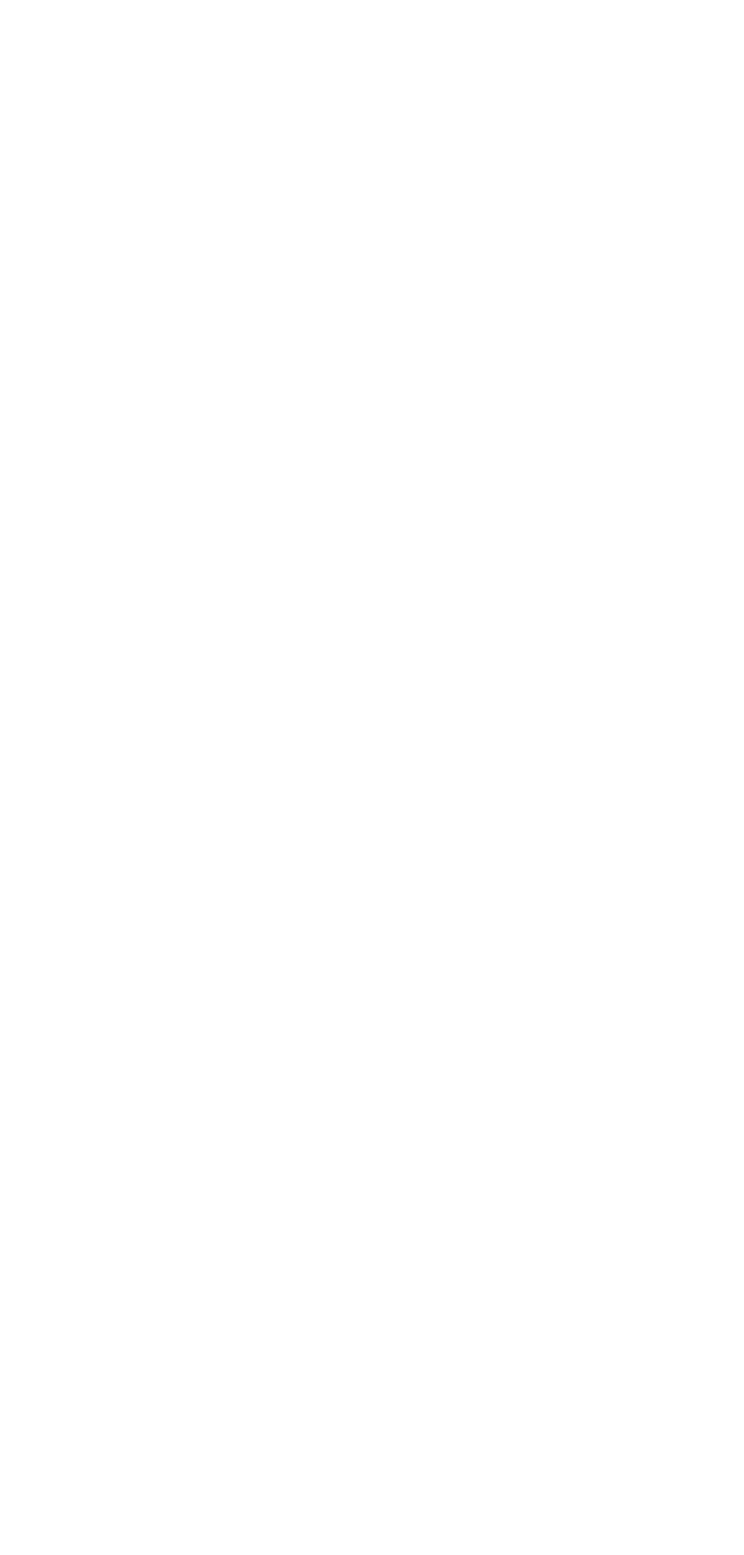
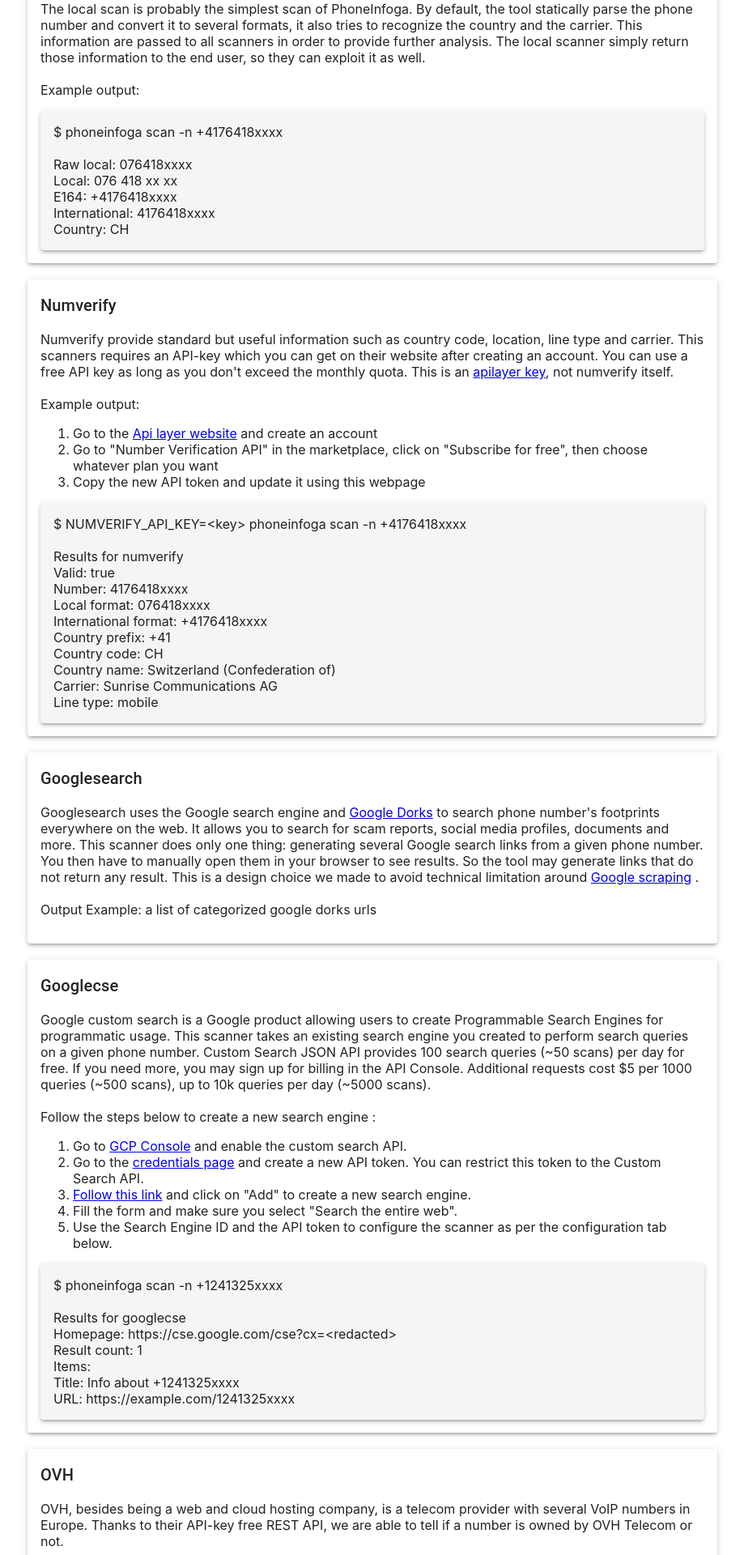
Before and after one commit to hirusha-adi/Stalker, a React (Create React App) app in the folder stalker/: page /phoneinfoga in a window 1280 px wide. Shown: the part 1540-3460 px from the top of the page at 81% size, without its empty margins (180-1099 px from the left). Before the commit the page ends 1428 px from the top, so only its background shows below. Built offline with nearby package versions, Linux system fonts and the light colour scheme.

Commit message:
add info about scanners

```diff
--- a/stalker/src/components/phoneNum/introInfomation.js
+++ b/stalker/src/components/phoneNum/introInfomation.js
@@ -5,6 +5,7 @@ import React, { useState } from "react";
 import Grid from "@mui/material/Grid";
 import Collapse from "@mui/material/Collapse";
 import IconButton from "@mui/material/IconButton";
+import { Paper, Typography } from "@mui/material";
 
 // mui icons
 import ExpandMoreIcon from "@mui/icons-material/ExpandMore";
@@ -19,6 +20,243 @@ const FeaturesList = ({ title, items }) => {
     <>
       <h2>{title}</h2>
       <ul>{generateListItems()}</ul>
+    </>
+  );
+};
+
+const ScannersInformation = () => {
+  const ScannerLocal = () => (
+    <Paper elevation={3} style={{ padding: "16px" }}>
+      <Typography variant="h6" gutterBottom>
+        Local
+      </Typography>
+      <p>
+        The local scan is probably the simplest scan of PhoneInfoga. By default,
+        the tool statically parse the phone number and convert it to several
+        formats, it also tries to recognize the country and the carrier. This
+        information are passed to all scanners in order to provide further
+        analysis. The local scanner simply return those information to the end
+        user, so they can exploit it as well.
+        <br />
+        <br />
+        Example output:
+      </p>
+      <Paper
+        style={{ backgroundColor: "#f5f5f5", padding: "16px" }}
+        elevation={3}
+      >
+        $ phoneinfoga scan -n +4176418xxxx
+        <br />
+        <br />
+        Raw local: 076418xxxx
+        <br />
+        Local: 076 418 xx xx
+        <br />
+        E164: +4176418xxxx
+        <br />
+        International: 4176418xxxx
+        <br />
+        Country: CH
+      </Paper>
+    </Paper>
+  );
+
+  const ScannerNumverify = () => (
+    <Paper elevation={3} style={{ padding: "16px" }}>
+      <Typography variant="h6" gutterBottom>
+        Numverify
+      </Typography>
+      <p>
+        Numverify provide standard but useful information such as country code,
+        location, line type and carrier. This scanners requires an API-key which
+        you can get on their website after creating an account. You can use a
+        free API key as long as you don't exceed the monthly quota. This is an{" "}
+        <a href="https://apilayer.com/marketplace/number_verification-api">
+          apilayer key
+        </a>
+        , not numverify itself.
+        <br />
+        <br />
+        Example output:
+      </p>
+      <ol>
+        <li>
+          Go to the <a href="https://apilayer.com/">Api layer website</a> and
+          create an account
+        </li>
+        <li>
+          Go to "Number Verification API" in the marketplace, click on
+          "Subscribe for free", then choose whatever plan you want
+        </li>
+        <li>Copy the new API token and update it using this webpage</li>
+      </ol>
+      <Paper
+        style={{ backgroundColor: "#f5f5f5", padding: "16px" }}
+        elevation={3}
+      >
+        $ NUMVERIFY_API_KEY={"<key>"} phoneinfoga scan -n +4176418xxxx
+        <br />
+        <br />
+        Results for numverify
+        <br />
+        Valid: true
+        <br />
+        Number: 4176418xxxx
+        <br />
+        Local format: 076418xxxx
+        <br />
+        International format: +4176418xxxx
+        <br />
+        Country prefix: +41
+        <br />
+        Country code: CH
+        <br />
+        Country name: Switzerland (Confederation of)
+        <br />
+        Carrier: Sunrise Communications AG
+        <br />
+        Line type: mobile
+        <br />
+      </Paper>
+    </Paper>
+  );
+
+  const Googlesearch = () => (
+    <Paper elevation={3} style={{ padding: "16px" }}>
+      <Typography variant="h6" gutterBottom>
+        Googlesearch
+      </Typography>
+      <p>
+        Googlesearch uses the Google search engine and{" "}
+        <a href="https://en.wikipedia.org/wiki/Google_hacking">Google Dorks</a>{" "}
+        to search phone number's footprints everywhere on the web. It allows you
+        to search for scam reports, social media profiles, documents and more.
+        This scanner does only one thing: generating several Google search links
+        from a given phone number. You then have to manually open them in your
+        browser to see results. So the tool may generate links that do not
+        return any result. This is a design choice we made to avoid technical
+        limitation around{" "}
+        <a href="https://en.wikipedia.org/wiki/Search_engine_scraping">
+          Google scraping
+        </a>{" "}
+        .
+        <br />
+        <br />
+        Output Example: a list of categorized google dorks urls
+        <br />
+      </p>
+    </Paper>
+  );
+
+  const Googlecse = () => (
+    <Paper elevation={3} style={{ padding: "16px" }}>
+      <Typography variant="h6" gutterBottom>
+        Googlecse
+      </Typography>
+      <p>
+        Google custom search is a Google product allowing users to create
+        Programmable Search Engines for programmatic usage. This scanner takes
+        an existing search engine you created to perform search queries on a
+        given phone number. Custom Search JSON API provides 100 search queries
+        (~50 scans) per day for free. If you need more, you may sign up for
+        billing in the API Console. Additional requests cost $5 per 1000 queries
+        (~500 scans), up to 10k queries per day (~5000 scans).
+        <br />
+        <br />
+        Follow the steps below to create a new search engine :
+      </p>
+      <ol>
+        <li>
+          Go to{" "}
+          <a href="https://console.cloud.google.com/apis/api/customsearch.googleapis.com/metrics">
+            GCP Console
+          </a>{" "}
+          and enable the custom search API.
+        </li>
+        <li>
+          Go to the{" "}
+          <a href="https://console.cloud.google.com/apis/credentials">
+            credentials page
+          </a>{" "}
+          and create a new API token. You can restrict this token to the Custom
+          Search API.
+        </li>
+        <li>
+          <a href="https://programmablesearchengine.google.com/controlpanel/all">
+            Follow this link
+          </a>{" "}
+          and click on "Add" to create a new search engine.
+        </li>
+        <li>Fill the form and make sure you select "Search the entire web".</li>
+        <li>
+          Use the Search Engine ID and the API token to configure the scanner as
+          per the configuration tab below.
+        </li>
+      </ol>
+      <Paper
+        style={{ backgroundColor: "#f5f5f5", padding: "16px" }}
+        elevation={3}
+      >
+        $ phoneinfoga scan -n +1241325xxxx
+        <br />
+        <br />
+        Results for googlecse
+        <br />
+        Homepage: https://cse.google.com/cse?cx={"<redacted>"}
+        <br />
+        Result count: 1
+        <br />
+        Items:
+        <br />
+        Title: Info about +1241325xxxx
+        <br />
+        URL: https://example.com/1241325xxxx
+        <br />
+      </Paper>
+    </Paper>
+  );
+
+  const OVH = () => (
+    <Paper elevation={3} style={{ padding: "16px" }}>
+      <Typography variant="h6" gutterBottom>
+        OVH
+      </Typography>
+      <p>
+        OVH, besides being a web and cloud hosting company, is a telecom
+        provider with several VoIP numbers in Europe. Thanks to their API-key
+        free REST API, we are able to tell if a number is owned by OVH Telecom
+        or not.
+      </p>
+      <Paper
+        style={{ backgroundColor: "#f5f5f5", padding: "16px" }}
+        elevation={3}
+      >
+        $ phoneinfoga scan -n +3336517xxxx
+        <br />
+        <br />
+        Results for ovh
+        <br />
+        Found: true
+        <br />
+        Number range: 036517xxxx
+        <br />
+        City: Abbeville
+        <br />
+      </Paper>
+    </Paper>
+  );
+
+  return (
+    <>
+      <ScannerLocal />
+      <br />
+      <ScannerNumverify />
+      <br />
+      <Googlesearch />
+      <br />
+      <Googlecse />
+      <br />
+      <OVH />
     </>
   );
 };
@@ -106,6 +344,10 @@ const IntroInformation = () => {
           </a>{" "}
           to open the Github repository
         </h3>
+        <br></br>
+        <h2>Available Scanners</h2>
+        <ScannersInformation />
+        <br></br>
       </Collapse>
     </>
   );
```
